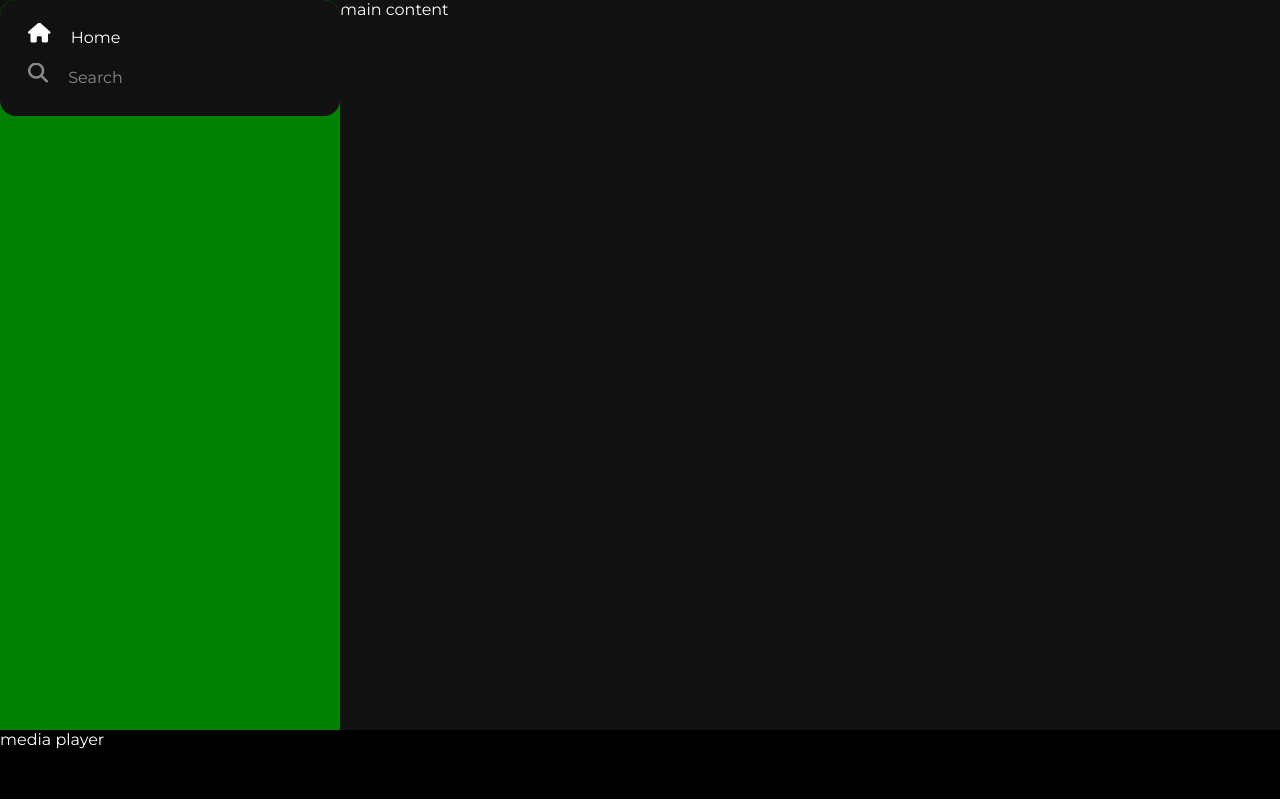
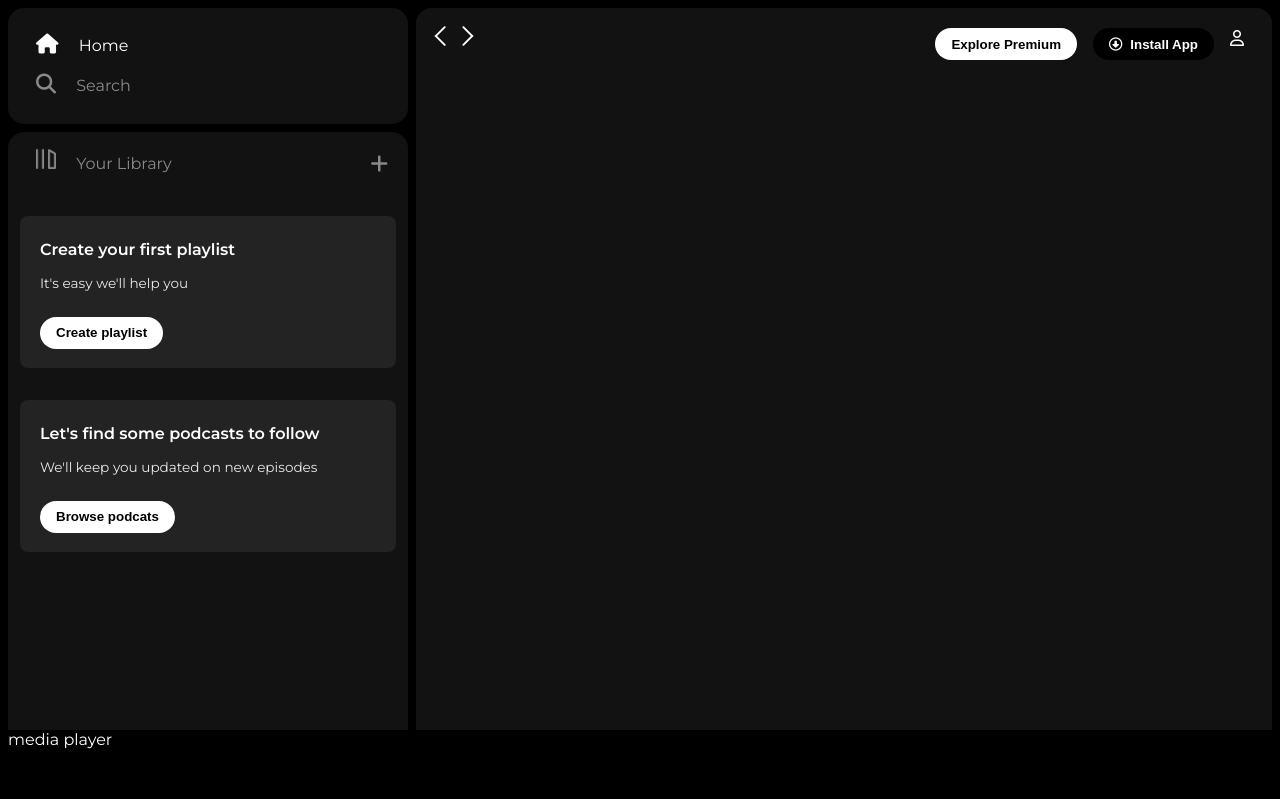
Before and after one commit to Ayush2649/CSS-Project, a plain HTML site: page CSS Project/index.html in a window 1280 px wide. Shown: the top 799 px of the page. Drawn offline with Linux system fonts and the light colour scheme; a web font is replaced by a local one.

Commit message:
Sidebar Navbar, Sidebar Library, Library Boxes and Sticky Navbar done

```diff
--- a/CSS Project/index.html
+++ b/CSS Project/index.html
@@ -24,9 +24,44 @@
                     <a href="#">Search</a>
                 </div>
             </div>
-            <div class="library"></div>
+            <div class="library">
+                <div class="options">
+                    <div class="lib-option nav-option">
+                        <img src="library_icon.png" alt="library icon">
+                        <a href="#">Your Library</a>
+                    </div>
+                    <div class="icons">
+                        <i class="fa-solid fa-plus"></i>
+                    </div>
+                </div>
+                <div class="boxes">
+                    <div class="box">
+                        <p class="box-p1">Create your first playlist</p>
+                        <p class="box-p2">It's easy we'll help you</p>
+                        <button class="badge">Create playlist</button>
+                    </div>
+                    <div class="box">
+                        <p class="box-p1">Let's find some podcasts to follow</p>
+                        <p class="box-p2">We'll keep you updated on new episodes</p>
+                        <button class="badge">Browse podcats</button>
+                    </div>
+                </div>
+            </div>
         </div>
-        <div class="main-content">main content</div>
+        <div class="main-content">
+            <div class="sticky-nav">
+                <div class="sticky-nav-icons">
+                    <img src="backward_icon.png" alt="backward_icon">
+                    <img src="forward_icon.png" alt="forward_icon" class="hide">
+                </div>
+                <div class="sticky-nav-options">
+                    <button class="badge nav-item hide">Explore Premium</button>
+                    <button class="badge nav-item dark-badge"><i class="fa-regular fa-circle-down" style="margin-right: 0.5rem;"></i>Install App</button>
+                    <i class="fa-regular fa-user nav-item"></i>
+                </div>
+            </div>
+            <div class="cards"></div>
+        </div>
         <div class="media-player">media player</div>
     </div>
 </body>
--- a/CSS Project/style.css
+++ b/CSS Project/style.css
@@ -1,7 +1,7 @@
-* {
+body {
     font-family: "Montserrat", sans-serif;
     margin: 0;
-    background-color: #111;
+    background-color: #000;
     color: #fff;
     overflow: hidden;
 }
@@ -9,13 +9,14 @@
 .main{
     display: flex;
     height: 100vh;
-
+    padding: 0.5rem;
 }
 
 .sidebar{
-    background-color: green;
-    width: 340px;
+    background-color: #000;
+    width: 400px;
     border-radius: 1rem;
+    margin-right: 0.5rem;
 }
 
 .main-content{
@@ -64,4 +65,107 @@ a{
 .nav-option a{
     font-size: 1rem;
     margin-left: 1rem;
+    color: white;
 }
+
+.library{
+    background-color: #121212;
+    border-radius: 1rem;
+    height: 100%;
+    margin-top: 0.5rem;
+    padding: 0.75rem 0.75rem;
+}
+
+.lib-option img{
+    width: 1.25rem;
+    margin-left: 1rem;
+}
+
+.lib-option a{
+    font-size: 1rem;
+}
+
+.options{
+    display: flex;
+    justify-content: space-between;
+    align-items: center;
+}
+
+.icons{
+    font-size: 1.25rem;
+}
+
+.icons i{
+    margin: 0 0.5rem;
+    opacity: 0.5;
+}
+
+.icons i:hover{
+    opacity: 1;
+}
+
+.box{
+    background-color: #232323;
+    height: 8rem;
+    border-radius: 0.5rem;
+    margin: 2rem 0 0.5rem 0;
+    padding: 0.5rem 1.25rem 1rem 1.25rem;
+}
+
+.box-p1{
+    font-size: 1rem;
+    font-weight: 600;
+}
+
+.box-p2{
+    font-size: 0.85rem;
+    opacity: 0.9;
+}
+
+.badge {
+    background-color: #fff;
+    border: none;
+    border-radius: 100px;
+    font-weight: 700;
+    padding: 0.25rem 1rem;
+    height: 2rem;
+    margin-top: 0.75rem;
+    width: fit-content;
+}
+
+.dark-badge{
+    background-color: #000;
+    color: #fff;
+}
+
+.badge:hover{
+    transform: scale(1.05);
+    transition: 0.25s;
+}
+
+.sticky-nav{
+    position: sticky;
+    top: 0;
+    z-index: 1000;
+    background-color: #121212;
+    display: flex;
+    justify-content: space-between;
+    align-items: center;
+    padding: 0.5rem 0.75rem;
+}
+
+.sticky-nav-options{
+    display: flex;
+    justify-content: center;
+    align-items: center;
+}
+
+.nav-item{
+    margin-right: 1rem;
+}
+
+@media (max-width:1000px){
+    .hide{
+        display: none;
+    }
+}
```
